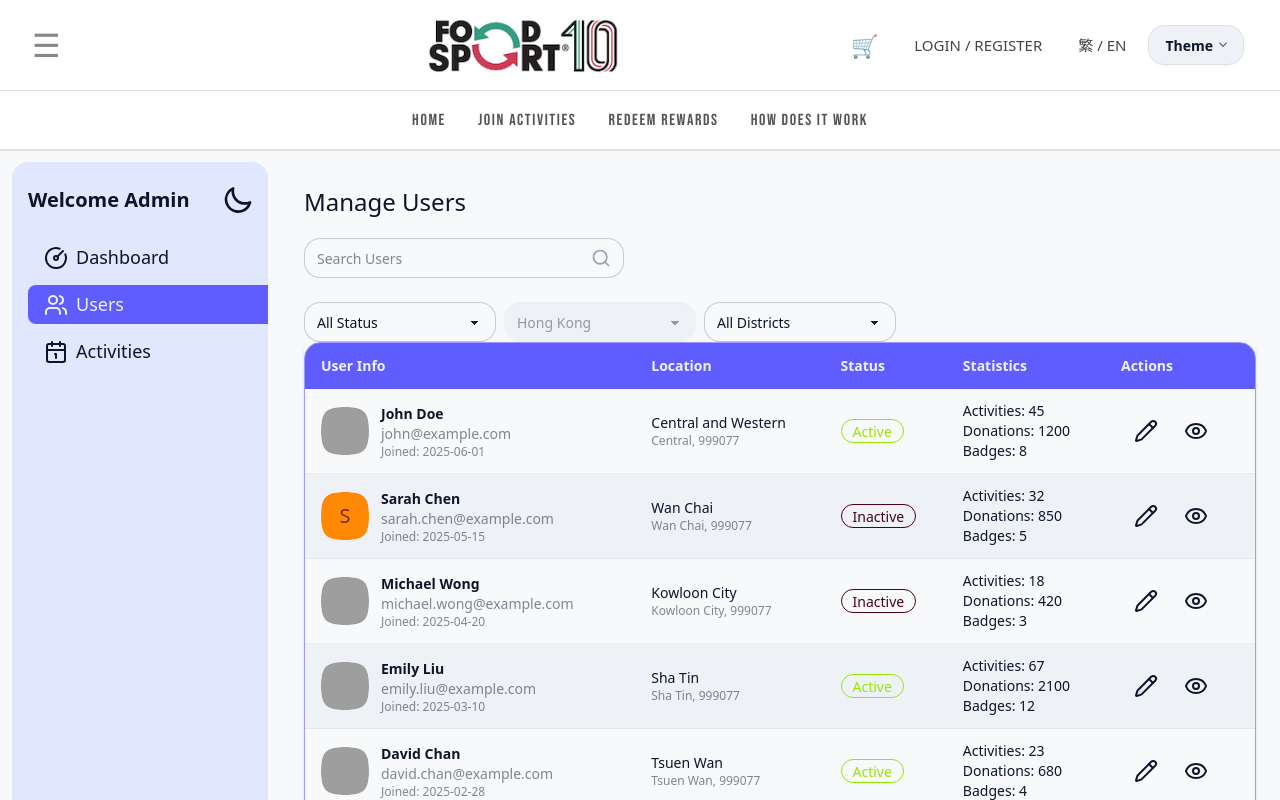
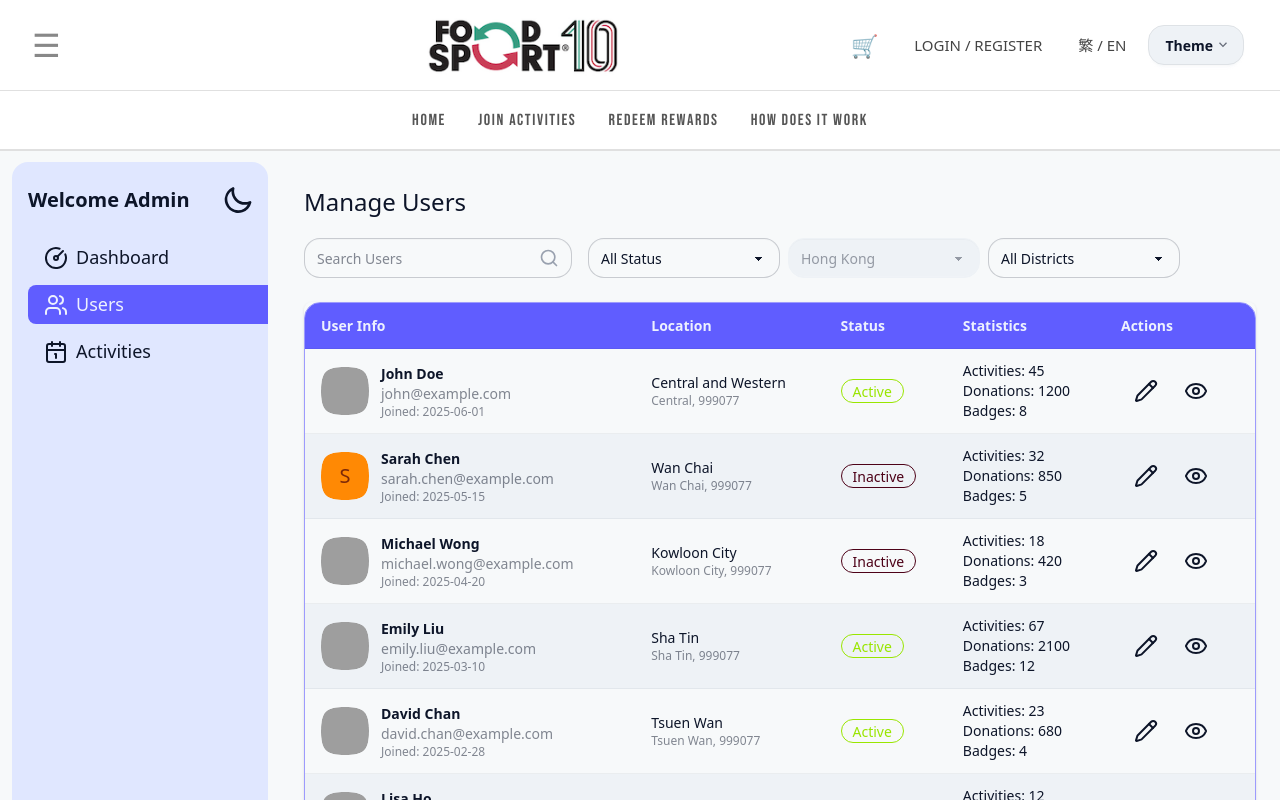
Before and after one commit to hadetan/foodsport-dev, a Next.js app: page /admin/users in a window 1280 px wide. Shown: the top 800 px of the page. Built offline with nearby package versions, Linux system fonts and the light colour scheme; grey boxes are pictures that could not be loaded.

Commit message:
Align search baar in right position

```diff
--- a/src/app/admin/activities/page.js
+++ b/src/app/admin/activities/page.js
@@ -4,7 +4,7 @@ import { useState, useEffect } from "react";
 import { useRouter } from "next/navigation";
 import ErrorAlert from "@/components/ErrorAlert";
 import { Users, Pencil, Trash2, Search } from "lucide-react";
-import SearchBar  from "../users/SearchBar";
+import SearchBar from "@/admin-components/SearchBar";
 const ActivityManagementPage = () => {
     const router = useRouter();
     const [activeStep, setActiveStep] = useState(1);
@@ -122,7 +122,7 @@ const ActivityManagementPage = () => {
 
             {/* Search and Filters */}
             <div className="flex flex-col lg:flex-row gap-4 mb-6">
-                <div className="flex-1 relative">
+                <div className="flex relative">
                     <SearchBar placeholderName="Search Activities" />
                 </div>
 
--- a/src/app/admin/users/page.js
+++ b/src/app/admin/users/page.js
@@ -5,8 +5,7 @@ import { useRouter } from "next/navigation";
 import ErrorAlert from "@/components/ErrorAlert";
 import UserRow from "@/app/admin/users/userRow";
 import { Search, CheckCircle2, Menu } from "lucide-react";
-// import SearchBar from "@/app/admin/users/searchBar";
-import SearchBar  from "../users/SearchBar";
+import SearchBar from "@/admin-components/SearchBar";
 
 const UserManagementPage = () => {
     const router = useRouter();
@@ -257,8 +256,8 @@ const UserManagementPage = () => {
         <>
             <div className="text-2xl mb-5 text-base-content">Manage Users</div>
             {/* Search and Filters */}
-            <div>
-            <SearchBar placeholderName="Search Users" />
+            <div className="flex gap-4">
+                <SearchBar placeholderName="Search Users" />
 
                 {/* Enhanced Filters */}
                 <div className="flex flex-wrap gap-2">
```
Also changed, not shown: src/admin-components/SearchBar.js (renamed from src/app/admin/users/SearchBar.js).
